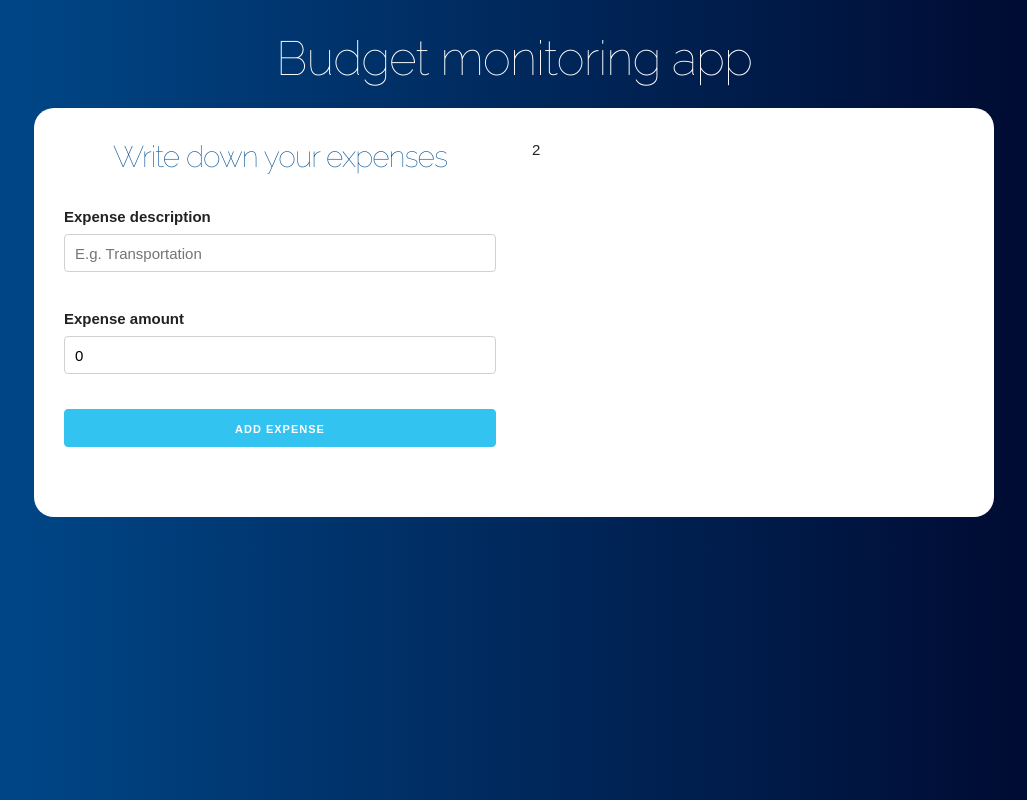
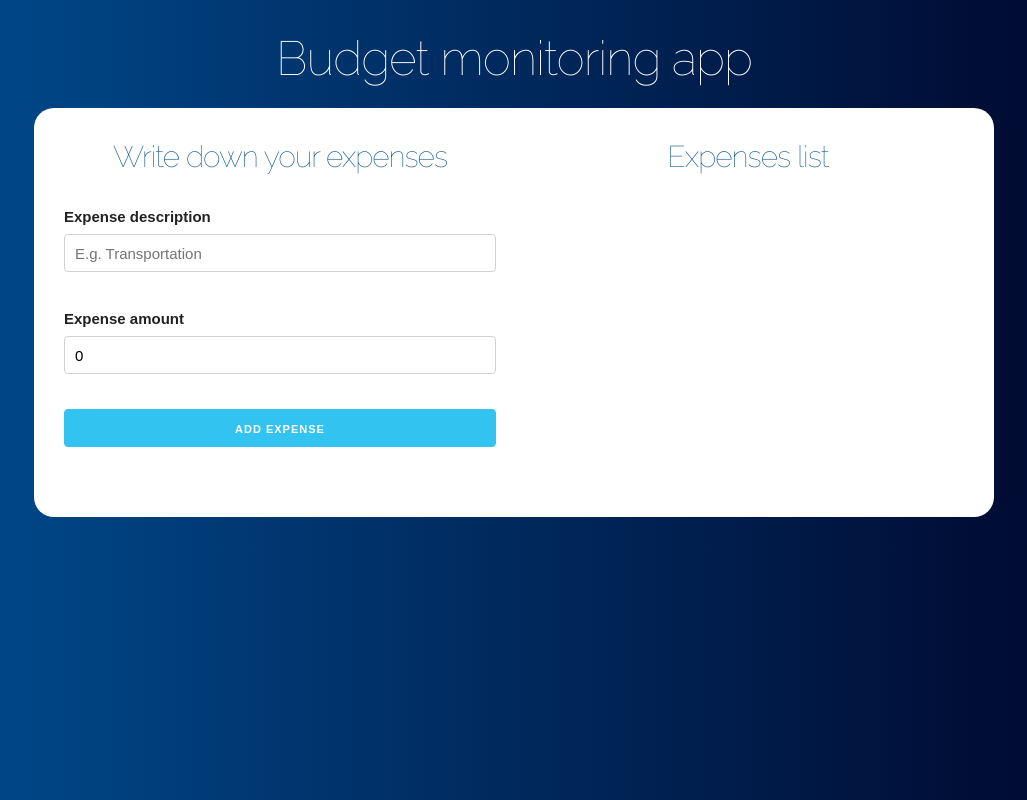
Before and after one commit to anaapezteguia/02-react-budget-monitoring, a React (Create React App) app: page / in a window 1280 px wide. Both pictures are taken after typing "5" into the empty fields and a click on the input "Set budget". Shown: the whole page, without its empty margins (126-1153 px from the left). Built offline with nearby package versions, Linux system fonts and the light colour scheme.

Commit message:
Paint expenses list

```diff
--- a/src/App.js
+++ b/src/App.js
@@ -1,6 +1,7 @@
 import React, { useState } from 'react';
 import Question from './components/Question';
 import Form from './components/Form';
+import ExpensesList from './components/ExpensesList';
 
 function App() {
   // define money states
@@ -33,7 +34,9 @@ function App() {
               <div className="one-half column">
                 <Form addNewExpense={addNewExpense} />
               </div>
-              <div className="one-half column">2</div>
+              <div className="one-half column">
+                <ExpensesList expenses={expenses} />
+              </div>
             </div>
           )}
         </div>
--- /dev/null
+++ b/src/components/Expense.js
@@ -0,0 +1,12 @@
+import React from 'react';
+
+const Expense = ({ expense }) => (
+  <li className="gastos">
+    <p>
+      {expense.expenseName}
+      <span className="gasto">${expense.expenseAmount}</span>
+    </p>
+  </li>
+);
+
+export default Expense;
--- /dev/null
+++ b/src/components/ExpensesList.js
@@ -0,0 +1,13 @@
+import React from 'react';
+import Expense from './Expense';
+
+const ExpensesList = ({ expenses }) => (
+  <div className="gastos-realizados">
+    <h2>Expenses list</h2>
+    {expenses.map((expense) => (
+      <Expense key={expense.id} expense={expense} />
+    ))}
+  </div>
+);
+
+export default ExpensesList;
```
